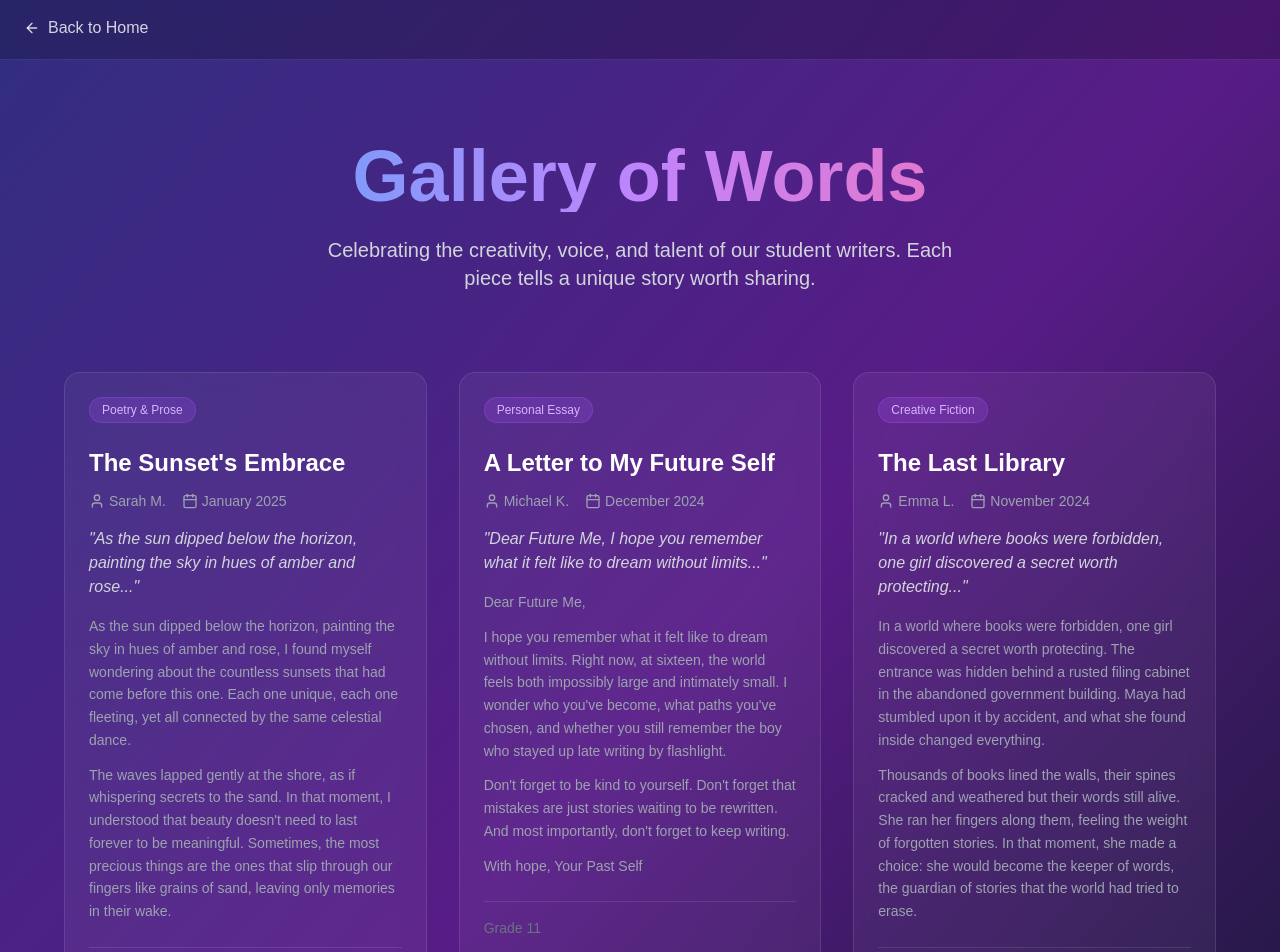
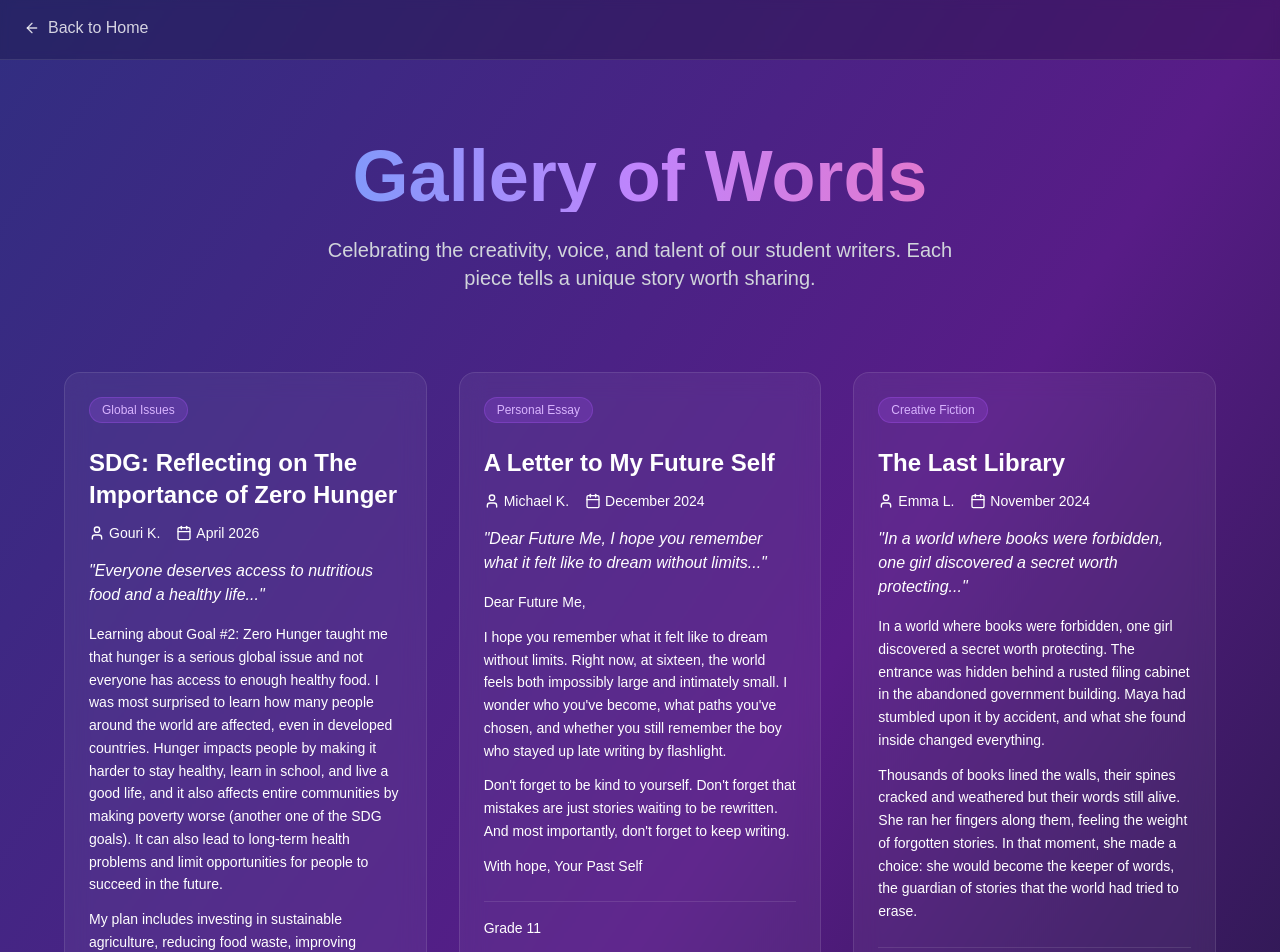
Before and after one commit to manya-s19/b3tutoring, a React (Vite) app: page /gallery in a window 1280 px wide. Shown: the top 952 px of the page. Built offline with nearby package versions, Linux system fonts and the light colour scheme.

Commit message:
gall updates'

```diff
--- a/src/pages/EnglishPage.jsx
+++ b/src/pages/EnglishPage.jsx
@@ -112,11 +112,8 @@ const EnglishPage = () => {
                   </div>
 
                   <div className="mt-auto">
-                    <div className="w-full py-3 bg-gradient-to-r from-white to-purple-50 text-purple-700 rounded-lg font-bold hover:shadow-md transition-all duration-300 flex items-center justify-center gap-2">
+                    <div className="w-full py-3 bg-gradient-to-r from-white to-purple-50 text-purple-700 rounded-lg font-bold hover:bg-purple-100 transition-all duration-300 flex items-center justify-center">
                       View Gallery
-                      <svg className="w-5 h-5" fill="none" stroke="currentColor" viewBox="0 0 24 24">
-                        <path strokeLinecap="round" strokeLinejoin="round" strokeWidth={2} d="M17 8l4 4m0 0l-4 4m4-4H3" />
-                      </svg>
                     </div>
                   </div>
                 </div>
--- a/src/pages/GalleryPage.jsx
+++ b/src/pages/GalleryPage.jsx
@@ -7,15 +7,17 @@ import { Link } from 'react-router-dom';
 const studentEntries = [
   {
     id: 1,
-    title: "The Sunset's Embrace",
-    author: "Sarah M.",
-    grade: "Grade 10",
-    date: "January 2025",
-    excerpt: "As the sun dipped below the horizon, painting the sky in hues of amber and rose...",
-    content: `As the sun dipped below the horizon, painting the sky in hues of amber and rose, I found myself wondering about the countless sunsets that had come before this one. Each one unique, each one fleeting, yet all connected by the same celestial dance.
+    title: "SDG: Reflecting on The Importance of Zero Hunger",
+    author: "Gouri K.",
+    grade: "Grade 8",
+    date: "April 2026",
+    excerpt: "Everyone deserves access to nutritious food and a healthy life...",
+    content: `Learning about Goal #2: Zero Hunger taught me that hunger is a serious global issue and not everyone has access to enough healthy food. I was most surprised to learn how many people around the world are affected, even in developed countries. Hunger impacts people by making it harder to stay healthy, learn in school, and live a good life, and it also affects entire communities by making poverty worse (another one of the SDG goals). It can also lead to long-term health problems and limit opportunities for people to succeed in the future.
 
-The waves lapped gently at the shore, as if whispering secrets to the sand. In that moment, I understood that beauty doesn't need to last forever to be meaningful. Sometimes, the most precious things are the ones that slip through our fingers like grains of sand, leaving only memories in their wake.`,
-    category: "Poetry & Prose"
+My plan includes investing in sustainable agriculture, reducing food waste, improving nutrition, protecting the environment, strengthening social protection, promoting equity and inclusion, and building partnerships within the community. I could also help by organizing food drives at school or raising awareness about food waste, which can help both locally and globally. One action students can take is to donate unused food or volunteer at a food bank. I could also encourage my friends and family to be more mindful when wasting food and support organizations that help people in need. Even small actions, when done by many people, can make a difference.
+
+Overall, this goal is important because everyone deserves access to nutritious food and a healthy life. If more people take action, we can move closer to ending hunger and creating a better world for everyone!`,
+    category: "Global Issues"
   },
   {
     id: 2,
@@ -112,7 +114,7 @@ function GalleryPage() {
                     {entry.title}
                   </h3>
 
-                  <div className="flex items-center gap-4 text-sm text-gray-400 mb-4">
+                  <div className="flex items-center gap-4 text-sm text-white/80-400 mb-4">
                     <div className="flex items-center gap-1">
                       <User className="w-4 h-4" />
                       <span>{entry.author}</span>
@@ -123,11 +125,11 @@ function GalleryPage() {
                     </div>
                   </div>
 
-                  <p className="text-gray-300 mb-4 italic">
+                  <p className="text-white-300/90 mb-4 italic">
                     "{entry.excerpt}"
                   </p>
 
-                  <div className="text-gray-400 text-sm space-y-3">
+                  <div className="text-white/80-400 text-sm space-y-3">
                     {entry.content.split('\n\n').map((paragraph, i) => (
                       <p key={i} className="leading-relaxed">
                         {paragraph}
@@ -137,7 +139,7 @@ function GalleryPage() {
 
                   {/* Footer */}
                   <div className="mt-6 pt-4 border-t border-white/10">
-                    <p className="text-sm text-gray-500">{entry.grade}</p>
+                    <p className="text-sm text-white/70-500">{entry.grade}</p>
                   </div>
                 </div>
               </motion.article>
```
Also changed, not shown: 4 other files (tests, documents, lock files or other folders).
